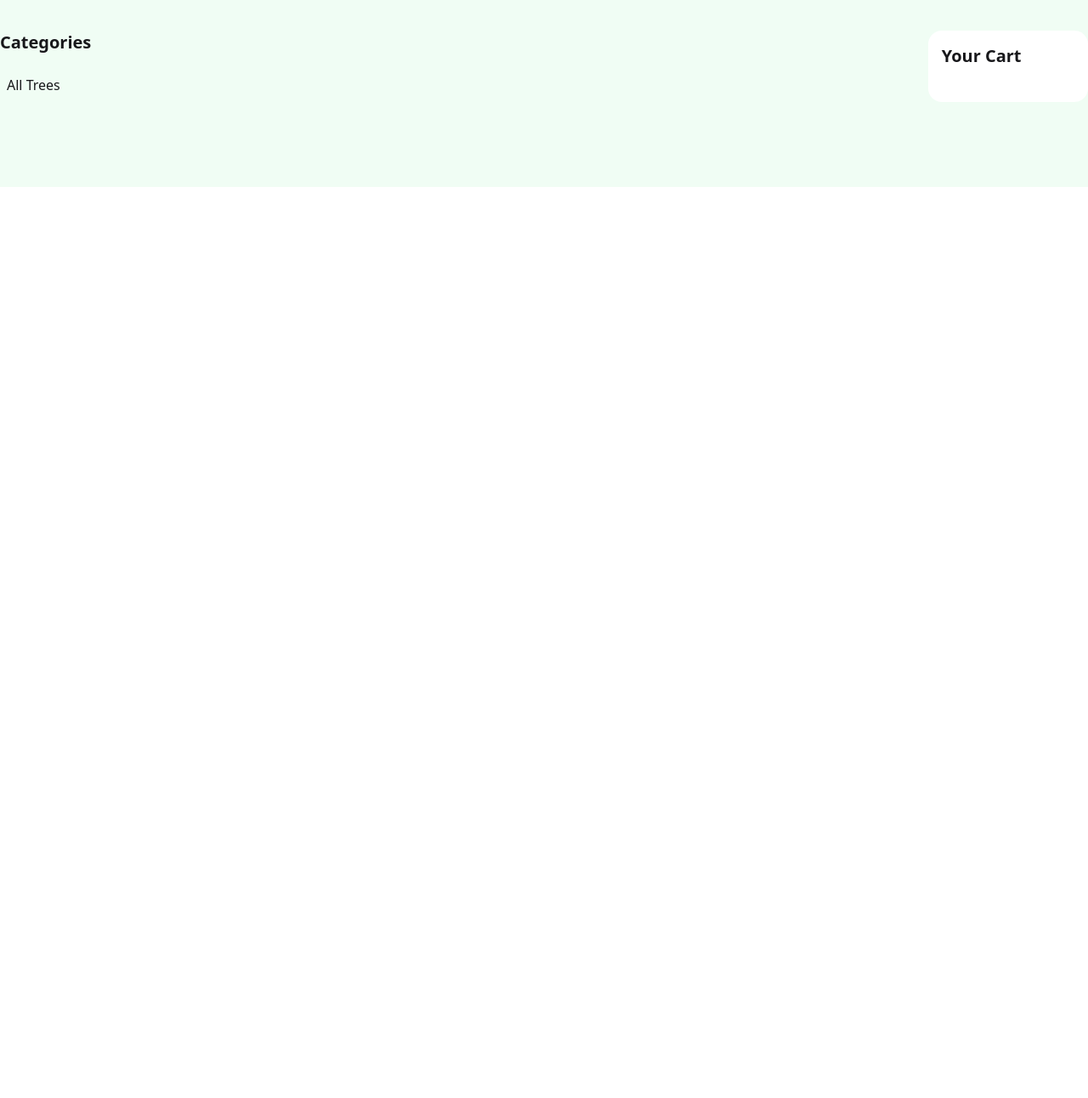
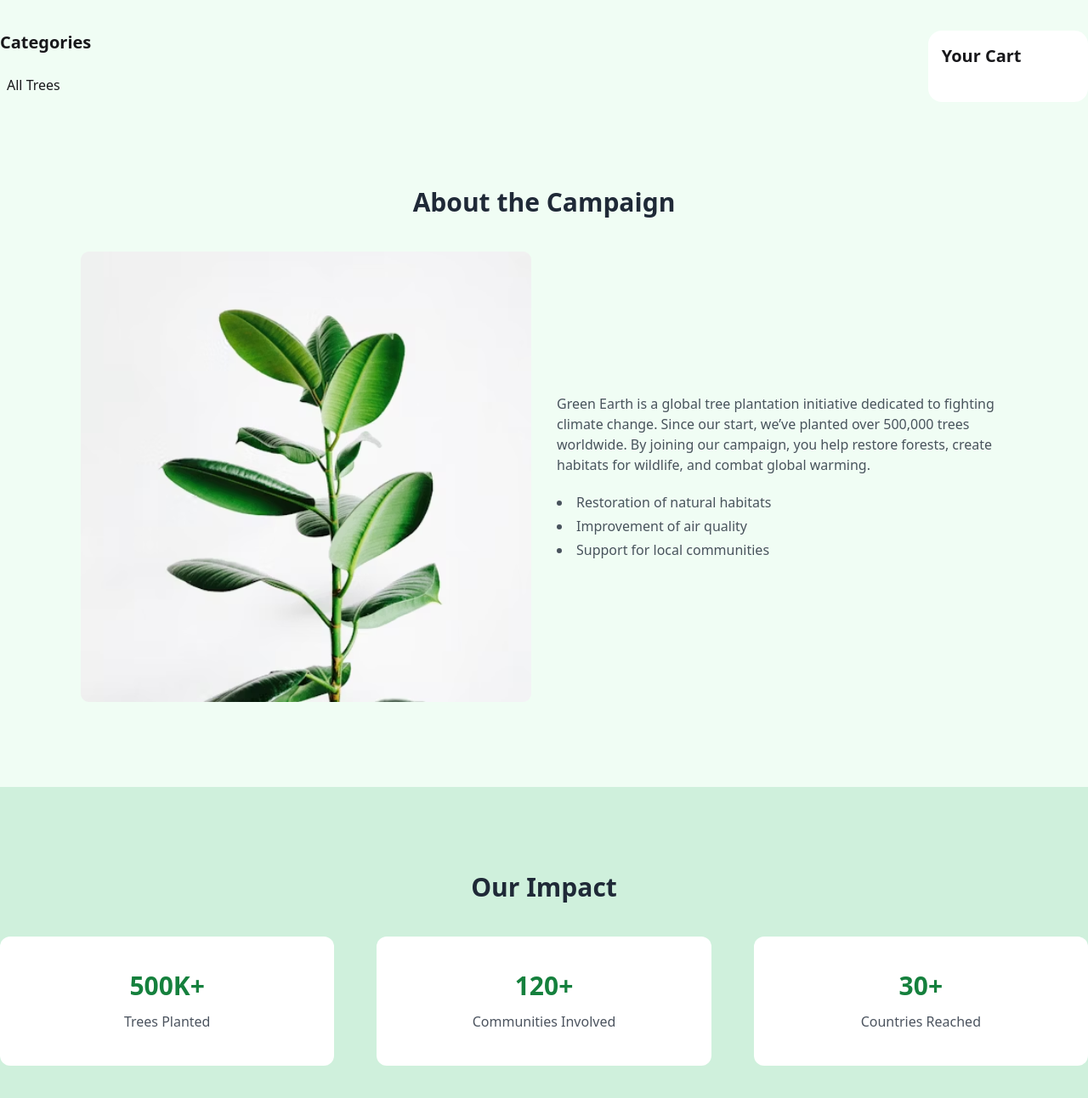
Before and after one commit to TanveerNoor/Green-Earth, a plain HTML site: page index.html in a window 1280 px wide. Shown: the part 628-1920 px from the top of the page at 85% size. Before the commit the page ends 848 px from the top, so only its background shows below. Drawn offline with nearby package versions, Linux system fonts and the light colour scheme.

Commit message:
added our impact section

```diff
--- a/index.html
+++ b/index.html
@@ -87,3 +87,63 @@
                     </aside>
                 </div>
             </div>
+
+            <!-- Open the modal using ID.showModal() method -->
+
+            <dialog id="tree_details_modal" class="modal modal-bottom sm:modal-middle">
+                <div class="modal-box">
+                    <div id="modal-container"></div>
+                    <div class="modal-action">
+                        <form method="dialog">
+                            <button class="btn">Close</button>
+                        </form>
+                    </div>
+                </div>
+            </dialog>
+        </section>
+
+
+
+        <!-- ====================== About the campaign ==================== -->
+
+         <section class="about-campaign-area bg-[#f0fdf4] pb-14 lg:pb-[100px]">
+            <div class="w-11/12 lg:w-full max-w-[1090px] mx-auto">
+                <h3 class="text-3xl font-semibold text-center mb-10 text-[#1f2937]">About the Campaign</h3>
+                <div class="about-campaign-inner flex flex-col lg:flex-row gap-[30px] items-center">
+                    <div class="about-campaign-left flex-1">
+                        <img src="./assets/about.png" alt="About Image">
+                    </div>
+                    <div class="about-campaign-right flex-1">
+                        <p class="text-base text-[#1f2937] opacity-80">
+                            Green Earth is a global tree plantation initiative dedicated to fighting climate change. Since our start, we’ve planted over 500,000 trees worldwide. By joining our campaign, you help restore forests, create habitats for wildlife, and combat global warming.
+                        </p>
+                        <ul class="list-disc list-inside mt-5 space-y-1">
+                            <li class="text-base text-[#1f2937] opacity-80">Restoration of natural habitats</li>
+                            <li class="text-base text-[#1f2937] opacity-80">Improvement of air quality</li>
+                            <li class="text-base text-[#1f2937] opacity-80">Support for local communities</li>
+                        </ul>
+                    </div>
+                </div>
+            </div>
+        </section>
+              <!-- ====================== Our Impact ==================== -->
+
+         <section class="our-impact-area bg-[#cff0dc] py-14 lg:py-[100px]">
+            <div class="w-11/12 lg:w-full max-w-[1650px] mx-auto">
+                <h3 class="text-3xl font-semibold text-center mb-10 text-[#1f2937]">Our Impact</h3>
+                <div class="our-impact-inner flex flex-col lg:flex-row justify-between gap-6 lg:gap-[50px]">
+                    <div class="our-impact-counter-item bg-white rounded-xl p-10 w-full text-center">
+                        <h5 class="text-[#15803d] font-semibold text-3xl mb-3">500K+</h5>
+                        <p class="text-base text-[#1f2937] opacity-80">Trees Planted</p>
+                    </div>
+                    <div class="our-impact-counter-item bg-white rounded-xl p-10 w-full text-center">
+                        <h5 class="text-[#15803d] font-semibold text-3xl mb-3">120+</h5>
+                        <p class="text-base text-[#1f2937] opacity-80">Communities Involved</p>
+                    </div>
+                    <div class="our-impact-counter-item bg-white rounded-xl p-10 w-full text-center">
+                        <h5 class="text-[#15803d] font-semibold text-3xl mb-3">30+</h5>
+                        <p class="text-base text-[#1f2937] opacity-80">Countries Reached</p>
+                    </div>
+                </div>
+            </div>
+        </section>
```
